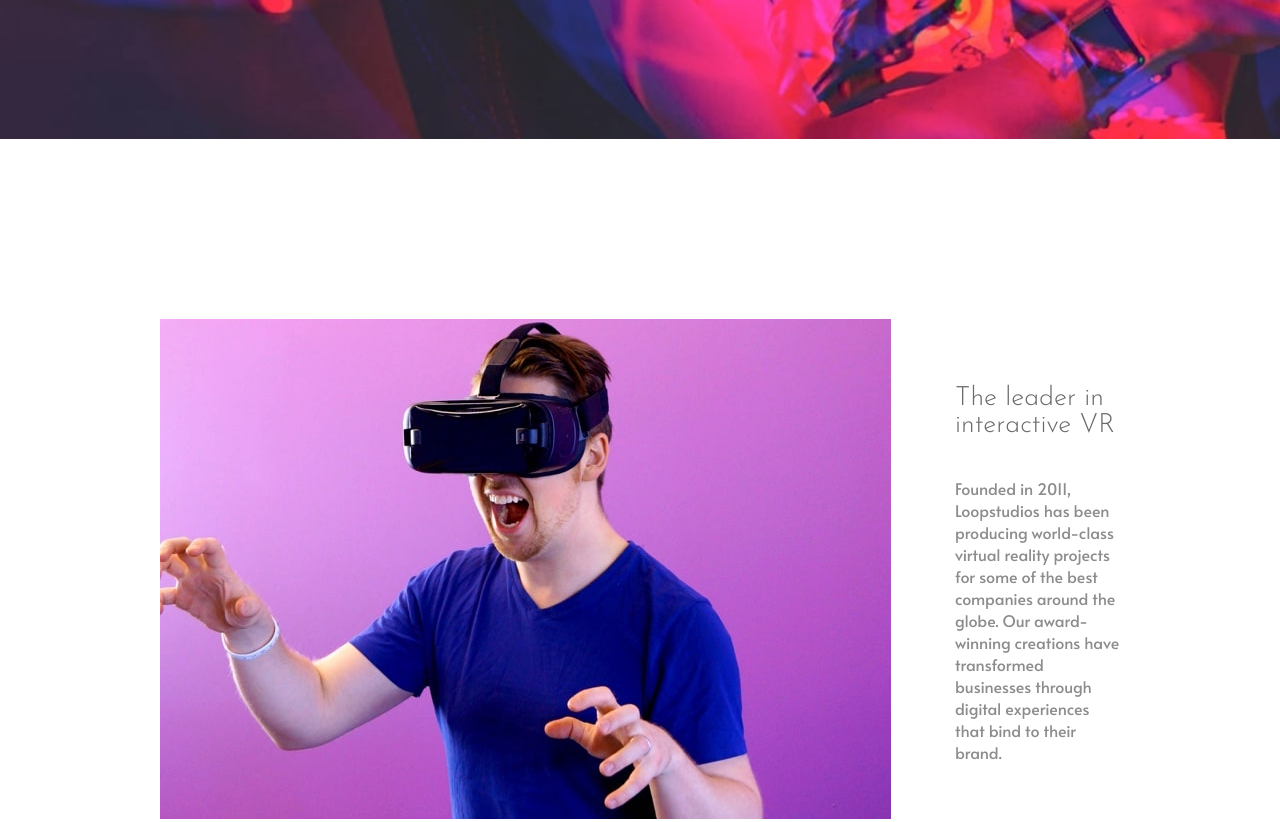
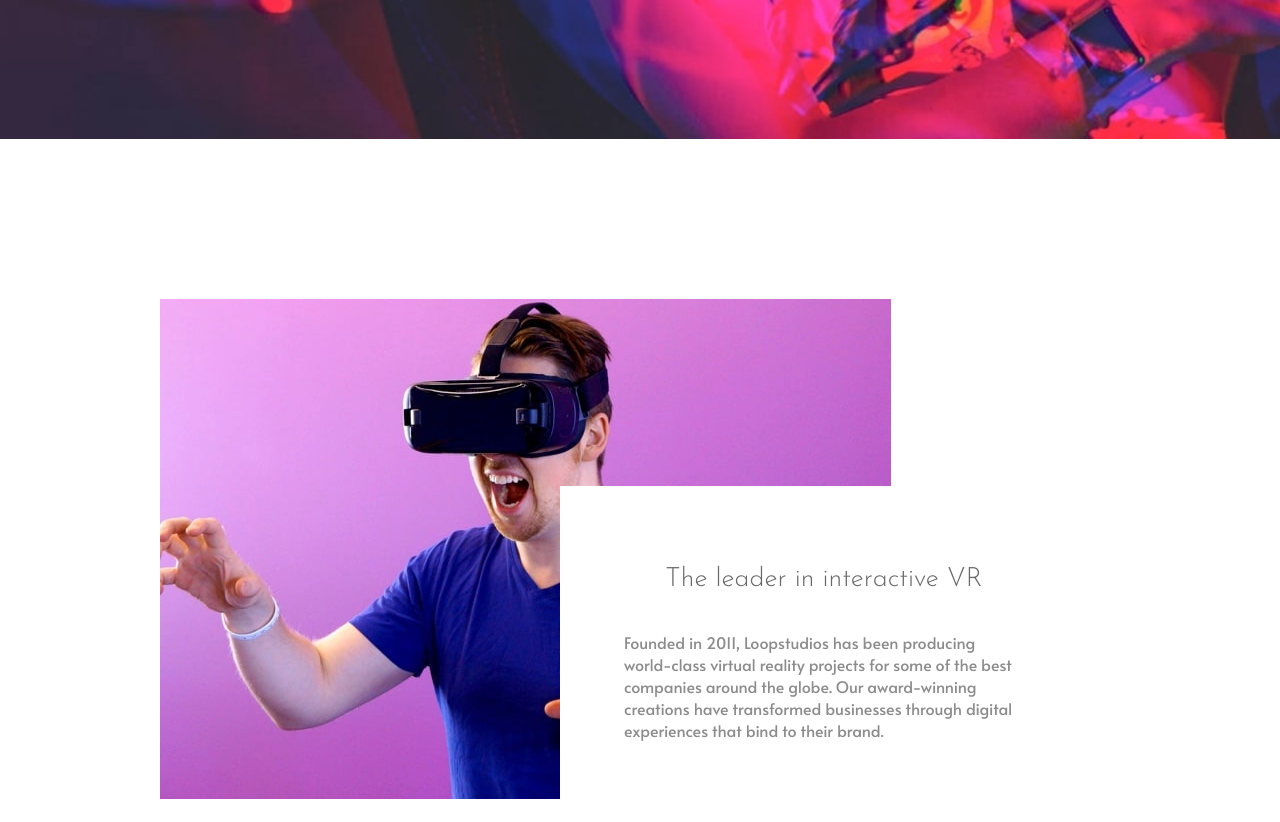
Before and after one commit to figueiredojoaopedro/Loopstudios-landing-page, a plain HTML site: page index.html in a window 1280 px wide. Shown: the part 600-1422 px from the top of the page. Drawn offline with nearby package versions, Linux system fonts and the light colour scheme.

Commit message:
desktop part complete

```diff
--- a/stylesheets/desktop_style.css
+++ b/stylesheets/desktop_style.css
@@ -72,6 +72,7 @@ ul li:hover > hr{
 
 /*First section*/
 .firstsection{
+    position: relative;
     background-color: white;
     margin: 0; padding: 10rem;
     color: black;
@@ -82,6 +83,11 @@ ul li:hover > hr{
 }
 
 .h2plusparagraph{
+    position: absolute;
+    width: 400px;
+    height: 200px;
+    bottom: 18%;
+    right: 15%;
     display: flex;
     flex-direction: column;
     align-items: center;
@@ -89,7 +95,7 @@ ul li:hover > hr{
     font-family: Alata;
     color: hsl(0, 0%, 55%);
     background-color: white;
-    margin: 0; padding: 4rem 0rem 4rem 4rem;
+    margin: 0; padding: 4rem;
     text-align: left;
 }
 .h2plusparagraph h2{
```
